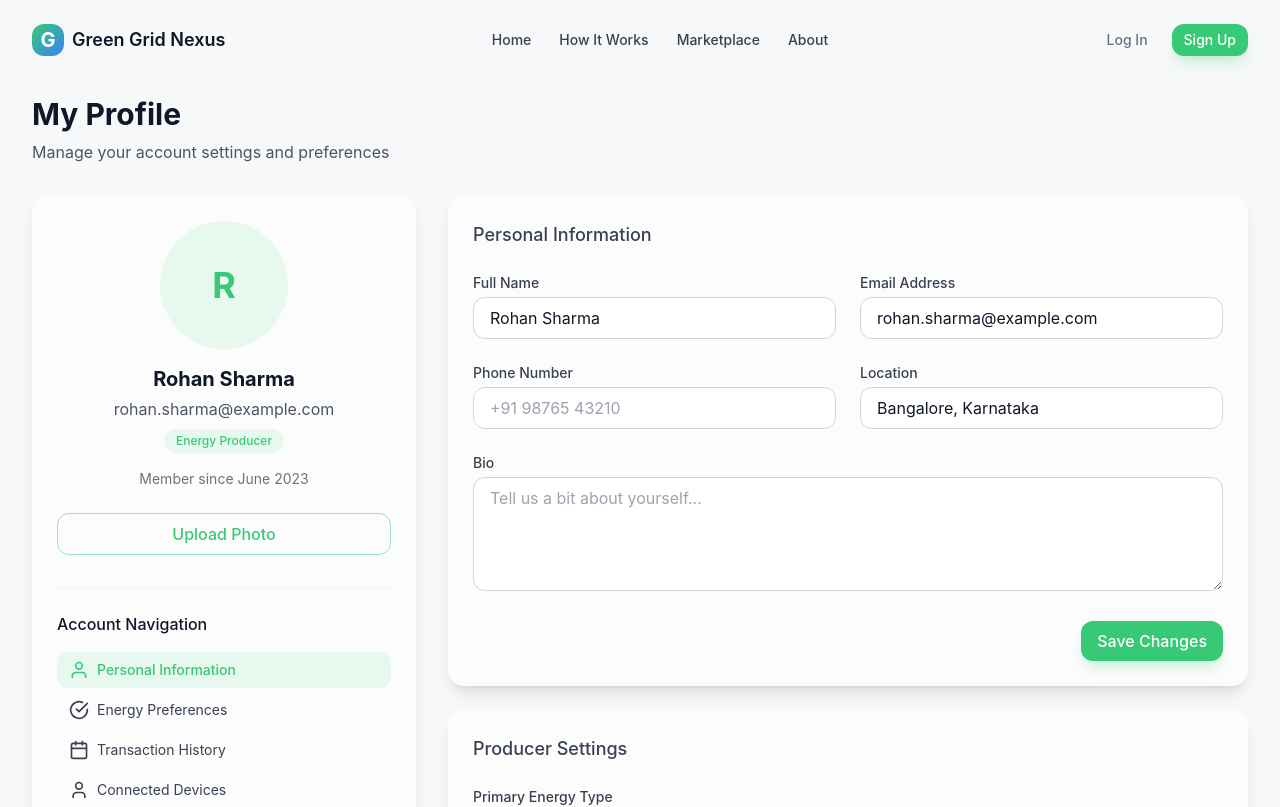
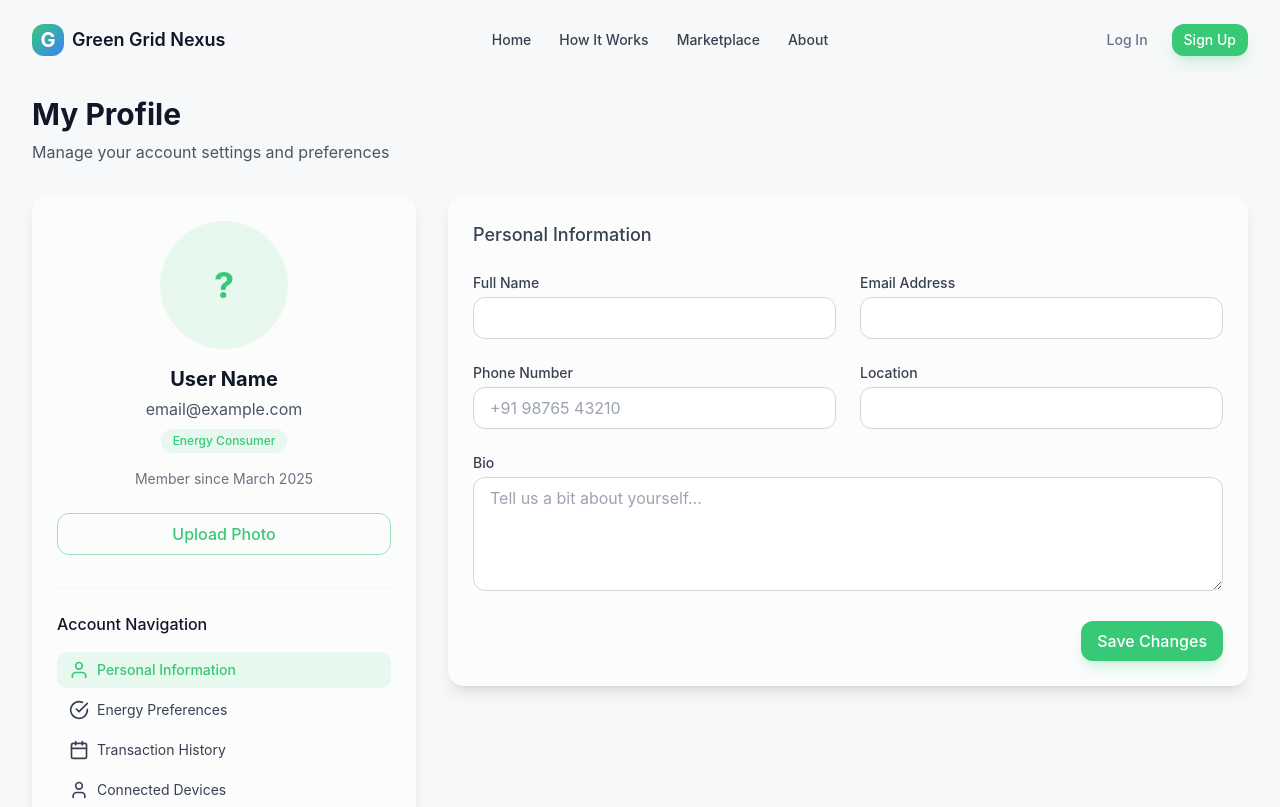
Before and after one commit to gettrilled/green-energy-exchange, a React (Vite) app: page /profile in a window 1280 px wide. Shown: the top 807 px of the page. Built offline with nearby package versions, Linux system fonts and the light colour scheme.

Commit message:
Refactor: Remove mock user data
Remove mock user data and update profile.

```diff
--- a/src/components/auth/AuthModal.tsx
+++ b/src/components/auth/AuthModal.tsx
@@ -30,6 +30,16 @@ const AuthModal = ({ isOpen, onClose, initialMode }: AuthModalProps) => {
     setTimeout(() => {
       setIsSubmitting(false);
 
+      // Prepare user data to pass to the profile page
+      const userData = {
+        name: name || (mode === 'login' ? email.split('@')[0] : ''),
+        email,
+        location,
+        userType,
+        joinedDate: new Date().toLocaleDateString('en-US', { month: 'long', year: 'numeric' }),
+        profileImage: null,
+      };
+
       if (mode === 'login') {
         toast.success("Successfully logged in!");
       } else {
@@ -38,8 +48,8 @@ const AuthModal = ({ isOpen, onClose, initialMode }: AuthModalProps) => {
 
       onClose();
 
-      // Redirect to user profile page after successful login/register
-      navigate('/profile');
+      // Redirect to user profile page with user data
+      navigate('/profile', { state: { userData } });
 
       // Reset form
       setEmail('');
--- a/src/pages/UserProfile.tsx
+++ b/src/pages/UserProfile.tsx
@@ -1,24 +1,38 @@
-
-import React from 'react';
+import React, { useState, useEffect } from 'react';
 import Navbar from '../components/layout/Navbar';
 import GlassCard from '../components/ui/GlassCard';
 import Button from '../components/ui/Button';
 import { toast } from "sonner";
+import { useLocation } from 'react-router-dom';
 
 const UserProfile = () => {
-  // Mock user data - in a real app, this would come from authentication state
-  const userData = {
-    name: 'Rohan Sharma',
-    email: 'rohan.sharma@example.com',
-    location: 'Bangalore, Karnataka',
-    userType: 'producer', // or 'consumer'
-    joinedDate: 'June 2023',
-    profileImage: null,
+  const location = useLocation();
+  const userDataFromAuth = location.state?.userData || {};
+
+  const [userData, setUserData] = useState({
+    name: userDataFromAuth.name || '',
+    email: userDataFromAuth.email || '',
+    location: userDataFromAuth.location || '',
+    userType: userDataFromAuth.userType || 'consumer',
+    joinedDate: userDataFromAuth.joinedDate || new Date().toLocaleDateString('en-US', { month: 'long', year: 'numeric' }),
+    profileImage: userDataFromAuth.profileImage || null,
+  });
+
+  const handleSaveChanges = () => {
+    setUserData({
+      ...userData,
+    });
+    toast.success("Profile updated successfully!");
   };
 
-  const handleSaveChanges = () => {
-    toast.success("Profile updated successfully!");
-  };
+  useEffect(() => {
+    if (location.state?.userData) {
+      setUserData(prevData => ({
+        ...prevData,
+        ...location.state.userData,
+      }));
+    }
+  }, [location.state?.userData]);
 
   return (
     <div className="min-h-screen bg-nexus-gray-light">
@@ -26,7 +40,6 @@ const UserProfile = () => {
 
       <div className="pt-24 pb-16">
         <div className="container mx-auto px-4 sm:px-6 lg:px-8">
-          {/* Profile Header */}
           <div className="mb-8">
             <h1 className="text-2xl sm:text-3xl font-bold mb-2">
               My Profile
@@ -37,7 +50,6 @@ const UserProfile = () => {
           </div>
 
           <div className="grid grid-cols-1 lg:grid-cols-3 gap-8">
-            {/* Profile Sidebar */}
             <div className="lg:col-span-1">
               <GlassCard className="p-6">
                 <div className="flex flex-col items-center">
@@ -50,13 +62,13 @@ const UserProfile = () => {
                       />
                     ) : (
                       <span className="text-4xl font-bold text-nexus-green">
-                        {userData.name.charAt(0)}
+                        {userData.name ? userData.name.charAt(0) : '?'}
                       </span>
                     )}
                   </div>
 
-                  <h2 className="text-xl font-bold mb-1">{userData.name}</h2>
-                  <p className="text-gray-600 mb-2">{userData.email}</p>
+                  <h2 className="text-xl font-bold mb-1">{userData.name || 'User Name'}</h2>
+                  <p className="text-gray-600 mb-2">{userData.email || 'email@example.com'}</p>
 
                   <div className="inline-block px-3 py-1 text-xs font-medium bg-nexus-green/10 text-nexus-green rounded-full mb-4">
                     {userData.userType === 'producer' ? 'Energy Producer' : 'Energy Consumer'}
@@ -120,7 +132,6 @@ const UserProfile = () => {
               </GlassCard>
             </div>
 
-            {/* Profile Content */}
             <div className="lg:col-span-2">
               <GlassCard className="p-6" id="personal-info">
                 <h3 className="text-lg font-medium text-gray-700 mb-6">Personal Information</h3>
@@ -136,6 +147,7 @@ const UserProfile = () => {
                         type="text"
                         className="w-full px-4 py-2 rounded-lg border border-gray-300 focus:outline-none focus:ring-2 focus:ring-nexus-green/50"
                         defaultValue={userData.name}
+                        onChange={(e) => setUserData({...userData, name: e.target.value})}
                       />
                     </div>
 
@@ -148,6 +160,7 @@ const UserProfile = () => {
                         type="email"
                         className="w-full px-4 py-2 rounded-lg border border-gray-300 focus:outline-none focus:ring-2 focus:ring-nexus-green/50"
                         defaultValue={userData.email}
+                        onChange={(e) => setUserData({...userData, email: e.target.value})}
                       />
                     </div>
 
@@ -172,6 +185,7 @@ const UserProfile = () => {
                         type="text"
                         className="w-full px-4 py-2 rounded-lg border border-gray-300 focus:outline-none focus:ring-2 focus:ring-nexus-green/50"
                         defaultValue={userData.location}
+                        onChange={(e) => setUserData({...userData, location: e.target.value})}
                       />
                     </div>
                   </div>
```
